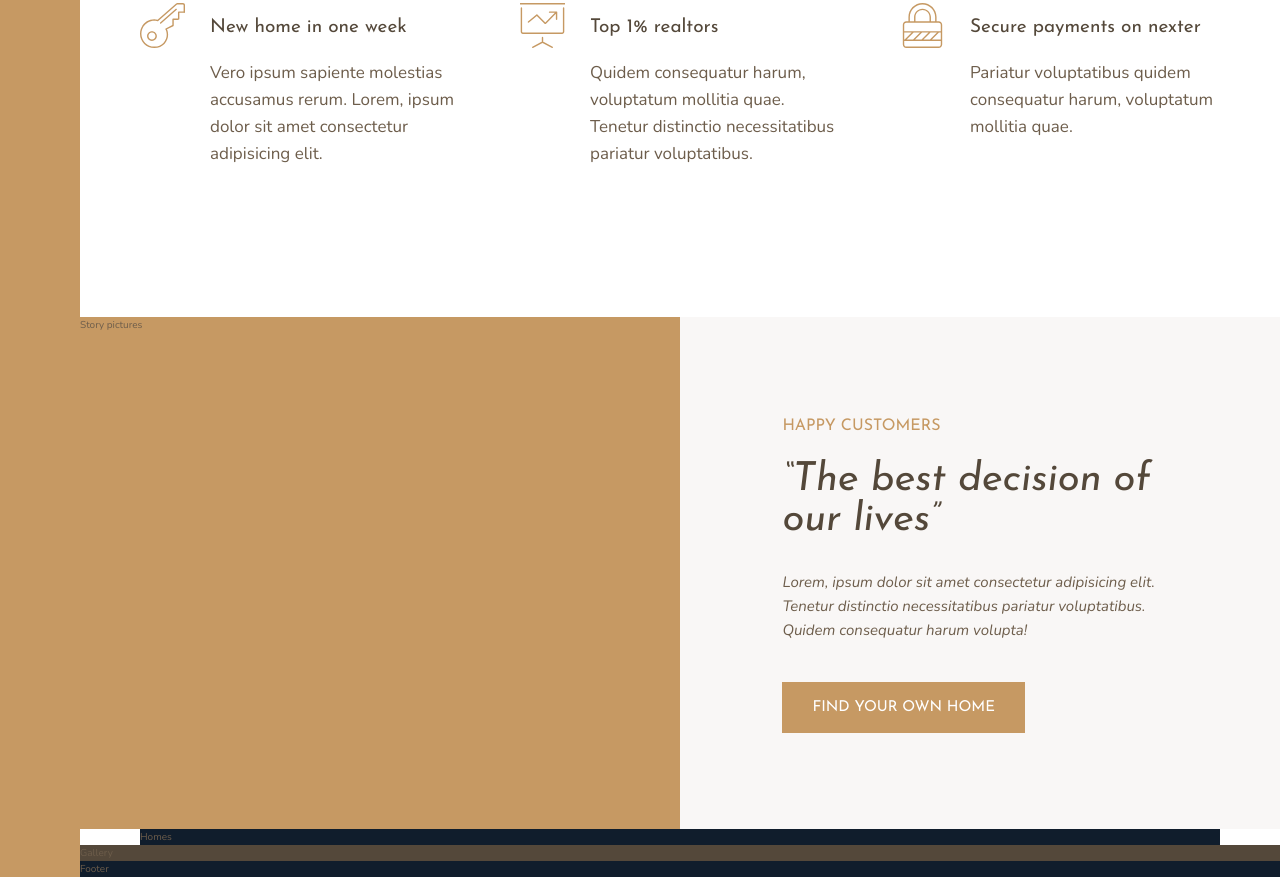
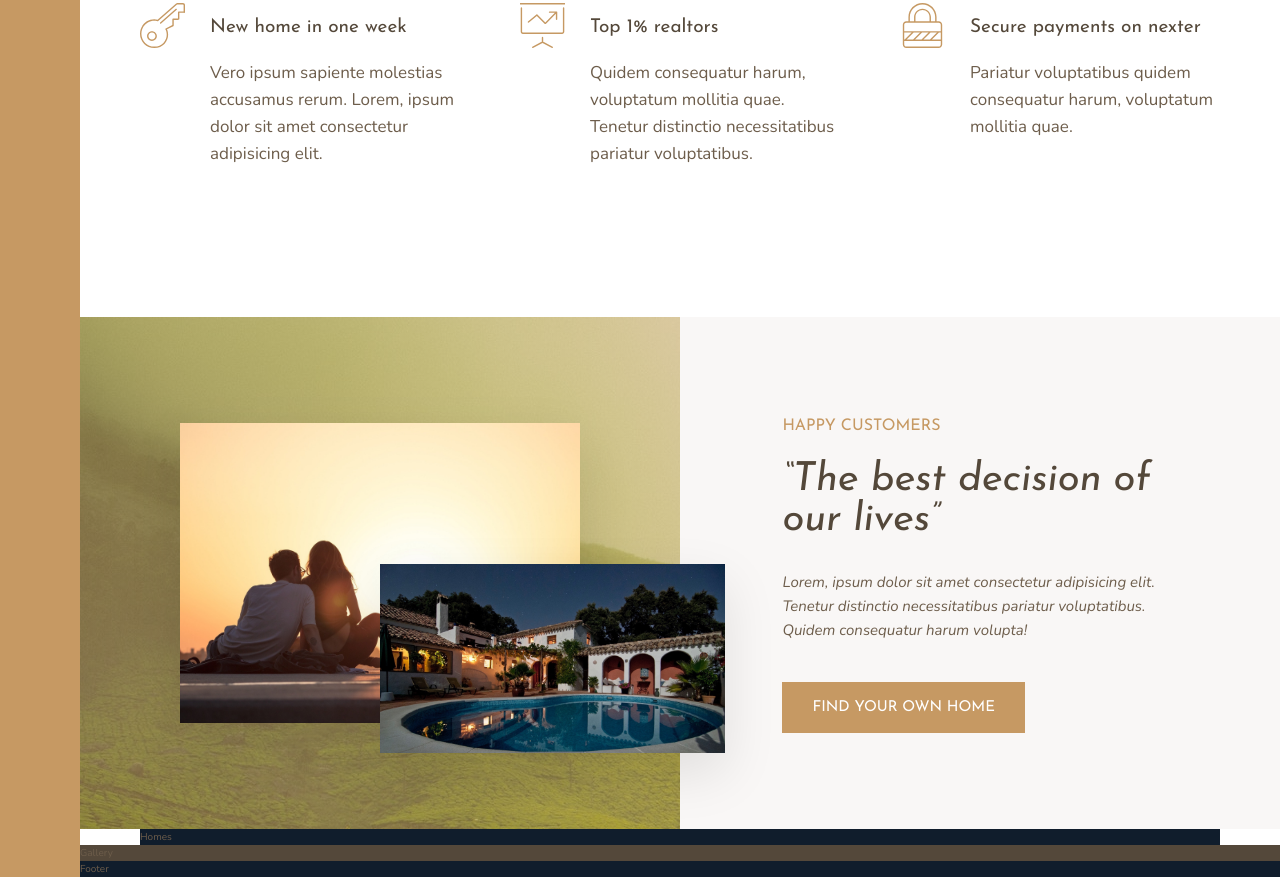
Before and after one commit to S4MX0816/advanced-css-course, a website: page Nexter/index.html in a window 1280 px wide. Shown: the part 991-1868 px from the top of the page. Drawn offline with nearby package versions, Linux system fonts and the light colour scheme.

Commit message:
story pictures section

```diff
--- a/Nexter/index.html
+++ b/Nexter/index.html
@@ -89,7 +89,14 @@
       </div>
     </div>
 
-    <div class="story__pictures">Story pictures</div>
+    <div class="story__pictures">
+      <img
+        src="./img/story-1.jpeg"
+        alt="Couple with new house"
+        class="story__img--1"
+      />
+      <img src="./img/story-2.jpeg" alt="New house" class="story__img--2" />
+    </div>
 
     <div class="story__content">
       <h3 class="heading-3 mb-sm">Happy Customers</h3>
--- a/Nexter/sass/_story.scss
+++ b/Nexter/sass/_story.scss
@@ -2,6 +2,32 @@
   &__pictures {
     background-color: $color-primary;
     grid-column: full-start / col-end 4;
+
+    display: grid;
+    grid-template-rows: repeat(6, 1fr);
+    grid-template-columns: repeat(6, 1fr);
+    align-items: center;
+
+    background-image: linear-gradient(
+        rgba($color-primary, 0.5),
+        rgba($color-primary, 0.5)
+      ),
+      url("../img/back.jpg");
+  }
+
+  &__img--1 {
+    width: 100%;
+    grid-row: 2 / 6;
+    grid-column: 2 / 6;
+    box-shadow: 0 2rem 5rem rgba(0, 0, 0, 0.1);
+  }
+
+  &__img--2 {
+    width: 115%;
+    grid-row: 4 / 6;
+    grid-column: 4 / 7;
+    z-index: 20;
+    box-shadow: 0 2rem 5rem rgba(0, 0, 0, 0.1);
   }
 
   &__content {
```
Also changed, not shown: Nexter/css/style.css.
